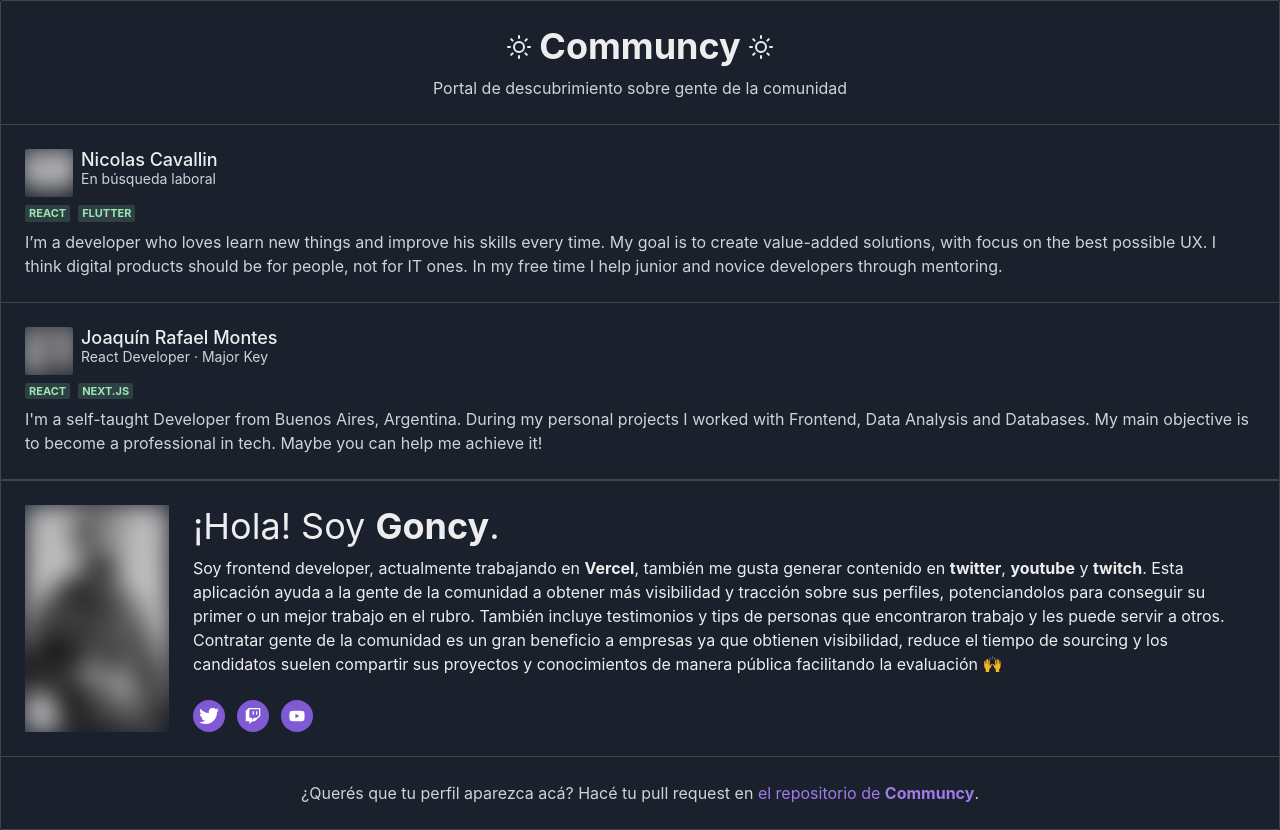
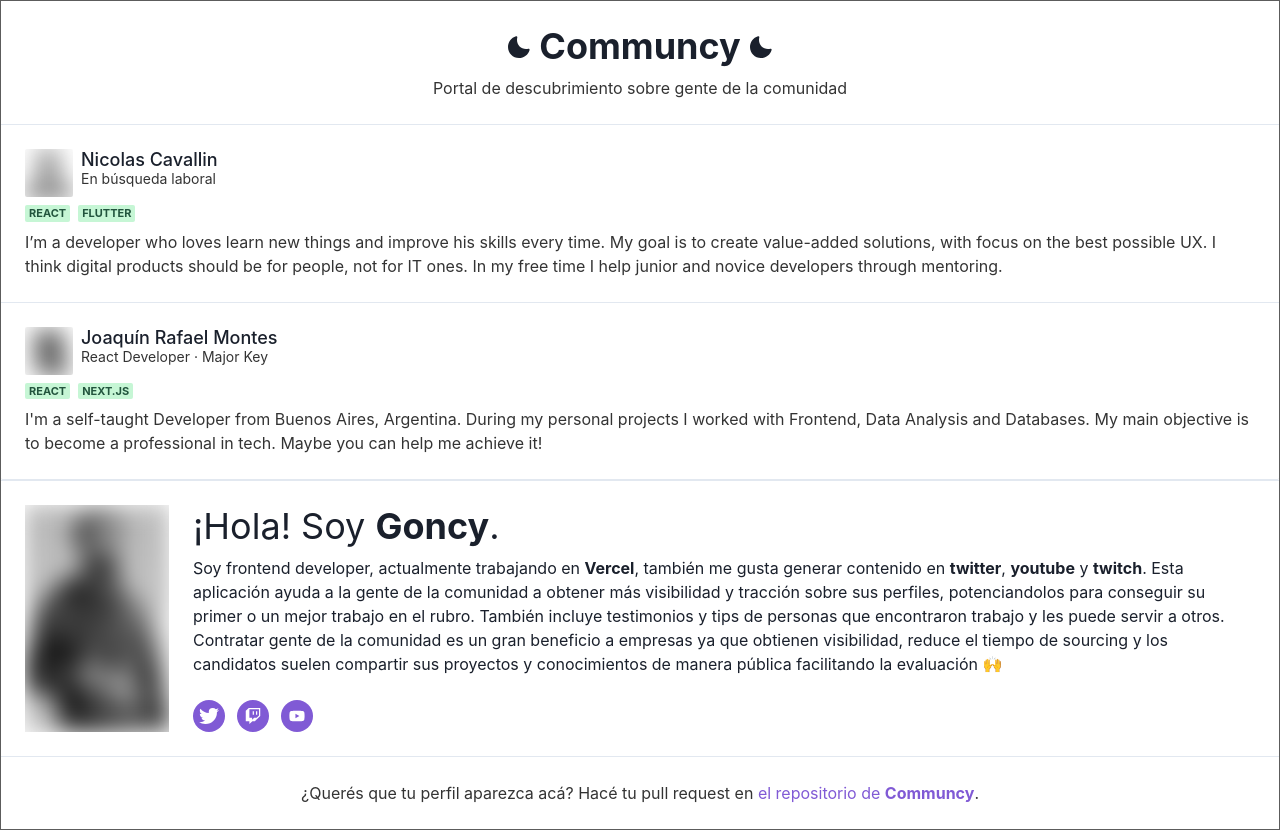
Before and after one commit to goncy/community, a Next.js app: page / in a window 1280 px wide. Built offline with nearby package versions, Linux system fonts and the light colour scheme.

Commit message:
Fix border

```diff
--- a/pages/_app.tsx
+++ b/pages/_app.tsx
@@ -42,8 +42,11 @@
         {/* End meta tags */}
       </Head>
       <Stack
+        _dark={{
+          borderColor: "whiteAlpha.300",
+        }}
         as={Container}
-        borderRadius="sm"
+        borderColor="blackAlpha.700"
         borderWidth={1}
         boxShadow="sm"
         height="100%"
--- a/theme.ts
+++ b/theme.ts
@@ -4,7 +4,7 @@
 
 export default extendTheme({
   config: {
-    initialColorMode: "dark",
+    initialColorMode: "light",
     useSystemColorMode: false,
   },
   styles: {
```
